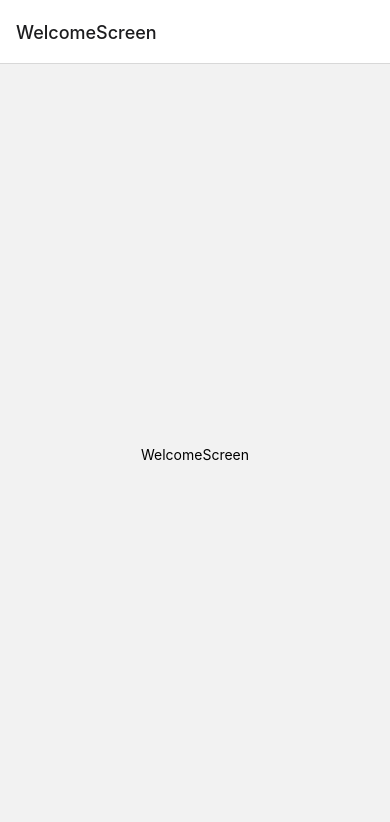
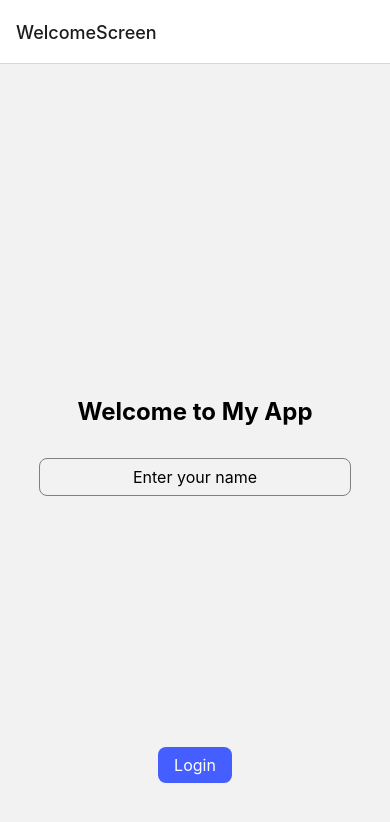
Before and after one commit to liorkasti/kst-expenses, a React Native app: screen /WelcomeScreen in a window 390 px wide. Shown: the top 822 px of the page. Built offline with nearby package versions, Linux system fonts and the light colour scheme.

Commit message:
WelcomeScreen logic

```diff
--- a/package.json
+++ b/package.json
@@ -10,9 +10,11 @@
     "test": "jest"
   },
   "dependencies": {
+    "@react-native-async-storage/async-storage": "^1.18.1",
     "@react-navigation/bottom-tabs": "^6.5.7",
     "@react-navigation/native": "^6.1.6",
     "@react-navigation/native-stack": "^6.9.12",
+    "axios": "^1.4.0",
     "react": "18.2.0",
     "react-native": "0.71.8",
     "react-native-gesture-handler": "^2.10.0",
--- a/src/components/WelcomeScreen.tsx
+++ b/src/components/WelcomeScreen.tsx
@@ -1,16 +1,96 @@
-import {StyleSheet, Text, View} from 'react-native';
-import React from 'react';
+import React, {useState} from 'react';
+import {
+  View,
+  Text,
+  TextInput,
+  TouchableOpacity,
+  StyleSheet,
+} from 'react-native';
+import axios from 'axios';
+import AsyncStorage from '@react-native-async-storage/async-storage';
 
-type Props = {};
+import AppNavigation from './AppNavigation';
+import {COLOR} from '../utils/constance';
 
-const WelcomeScreen = (props: Props) => {
+interface WelcomeScreenProps {
+  onSaveName: (name: string, id: string) => void;
+}
+
+const WelcomeScreen: React.FC<WelcomeScreenProps> = ({
+  onSaveName,
+  navigation,
+}) => {
+  const [name, setName] = useState('');
+
+  const handleLoginPress = async () => {
+    const isValidName = /^[A-Za-z]{3,20}$/.test(name);
+    if (isValidName) {
+      try {
+        // const response = await axios.post('http://localhost:3000/users', {
+        //   name,
+        // });
+        // const {id} = response.data;
+        await AsyncStorage.setItem('user', JSON.stringify({name}));
+        // onSaeName(name, id);
+        navigation.navigate('AppNavigation');
+      } catch (error) {
+        console.error(error);
+        alert('Failed to save user data');
+      }
+    } else {
+      alert('Please enter a valid name between 2 to 20 characters');
+    }
+  };
+
   return (
-    <View style={{flex: 1, justifyContent: 'center', alignItems: 'center'}}>
-      <Text>WelcomeScreen</Text>
+    <View style={styles.container}>
+      <Text style={styles.title}>Welcome to My App</Text>
+      <TextInput
+        style={styles.input}
+        placeholder="Enter your name"
+        value={name}
+        onChangeText={setName}
+      />
+      <TouchableOpacity style={styles.button} onPress={handleLoginPress}>
+        <Text style={styles.buttonText}>Login</Text>
+      </TouchableOpacity>
     </View>
   );
 };
 
+const styles = StyleSheet.create({
+  container: {
+    flex: 1,
+    justifyContent: 'center',
+    alignItems: 'center',
+  },
+  title: {
+    fontSize: 24,
+    fontWeight: 'bold',
+    marginBottom: 32,
+  },
+  input: {
+    borderWidth: 1,
+    borderColor: 'gray',
+    borderRadius: 8,
+    padding: 8,
+    marginBottom: 16,
+    width: '80%',
+    textAlign: 'center',
+    fontSize: 16,
+  },
+  button: {
+    position: 'absolute',
+    backgroundColor: COLOR.primary,
+    paddingHorizontal: 16,
+    paddingVertical: 8,
+    borderRadius: 8,
+    bottom: 61,
+  },
+  buttonText: {
+    color: 'white',
+    fontSize: 16,
+  },
+});
+
 export default WelcomeScreen;
-
-const styles = StyleSheet.create({});
--- a/src/navigation/AppNavigation.jsx
+++ b/src/navigation/AppNavigation.jsx
@@ -18,10 +18,11 @@ import WelcomeScreen from '../components/WelcomeScreen';
 import ProfileScreen from '../components/ProfileScreen';
 import AddExpenseModal from '../components/AddExpenseModal';
 import plus from '../assets/plusExpense.png';
+import {COLOR} from '../utils/constance';
 
 const Tab = createBottomTabNavigator();
 
-const AppNavigation = () => {
+const AppNavigation = ({navigation}) => {
   return (
     <Tab.Navigator
       screenOptions={{
@@ -32,7 +33,9 @@ const AppNavigation = () => {
         component={HomeScreen}
         options={{
           tabBarIcon: ({focused}) => (
-            <Text style={{color: focused ? '#455EFF' : '#696969'}}>Home</Text>
+            <Text style={{color: focused ? COLOR.primary : COLOR.secondary}}>
+              Home
+            </Text>
           ),
         }}
       />
@@ -46,7 +49,7 @@ const AppNavigation = () => {
                 style={{
                   width: 55,
                   height: 55,
-                  backgroundColor: '#455EFF',
+                  backgroundColor: COLOR.primary,
                   borderRadius: 30,
                   justifyContent: 'center',
                   alignItems: 'center',
@@ -71,7 +74,7 @@ const AppNavigation = () => {
         component={ProfileScreen}
         options={{
           tabBarIcon: ({focused}) => (
-            <Text style={{color: focused ? '#455EFF' : '#696969'}}>
+            <Text style={{color: focused ? COLOR.primary : COLOR.secondary}}>
               Profile
             </Text>
           ),
--- a/src/navigation/index.tsx
+++ b/src/navigation/index.tsx
@@ -7,7 +7,7 @@ import AppNavigation from './AppNavigation';
 
 const RootStack = createNativeStackNavigator();
 
-const RootStackScreen = ({navigation}) => (
+const RootStackScreen = () => (
   <NavigationContainer>
     <RootStack.Navigator headerMode="none">
       <RootStack.Screen name="WelcomeScreen" component={WelcomeScreen} />
--- /dev/null
+++ b/src/utils/constance.tsx
@@ -0,0 +1,6 @@
+export const COLOR = {
+  primary: '#455EFF',
+  secondary: '#696969',
+  thirdary: '#1f65ff',
+  error: '#f13a59',
+};
```
Also changed, not shown: 3 other files (tests, documents, lock files or other folders).
